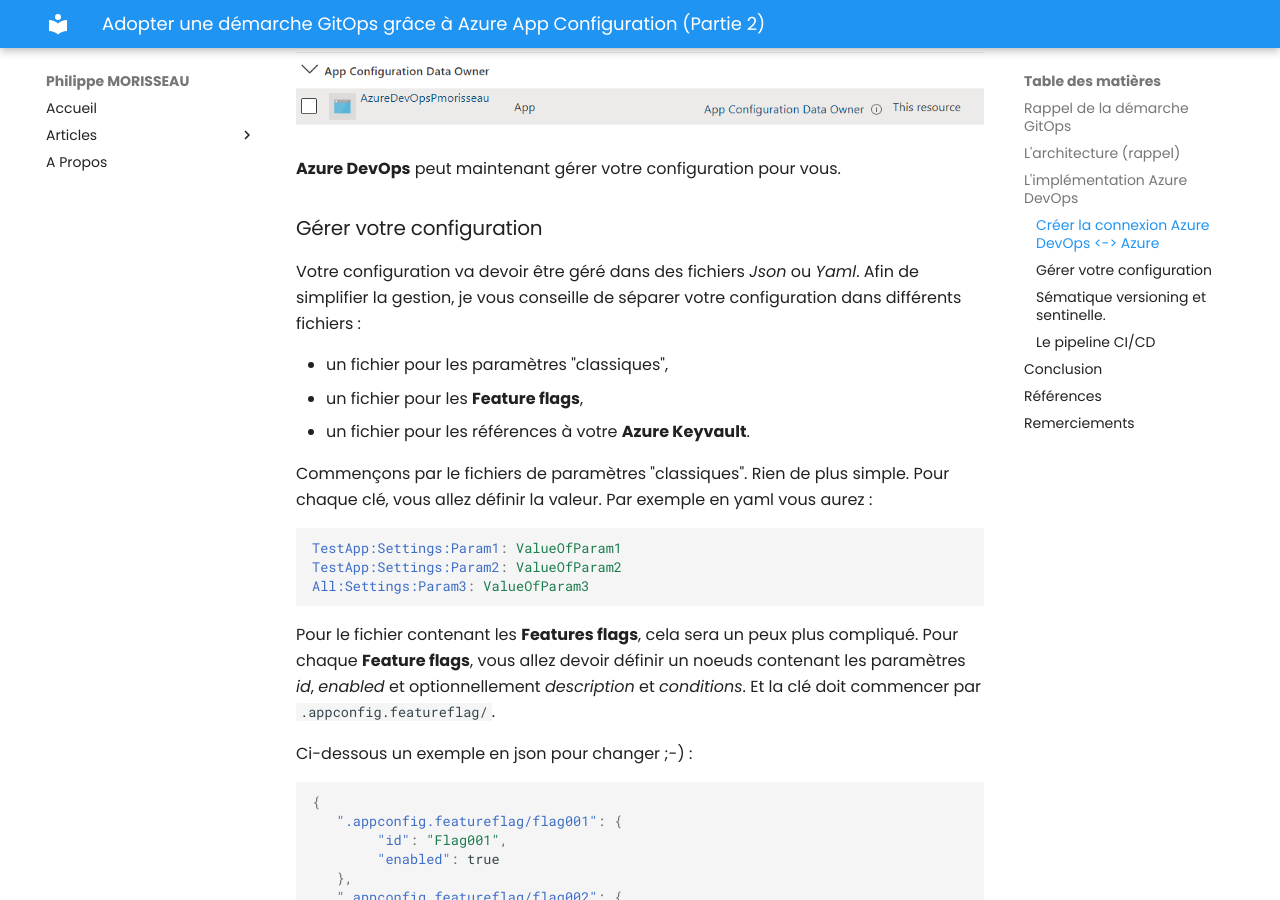
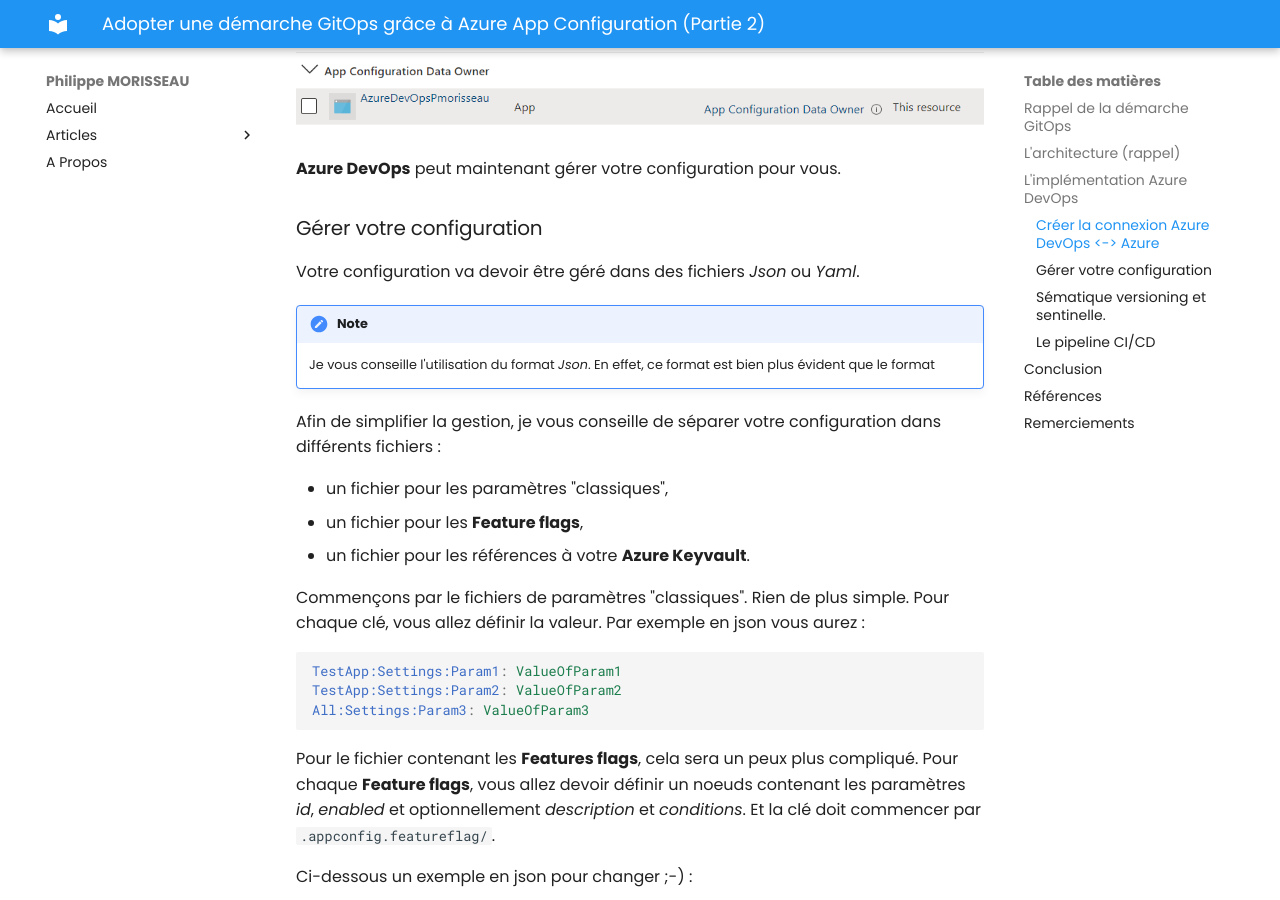
Before and after one commit to Ineaweb/Blog, an MkDocs documentation site: the page built from docs/articles/devops/gitops/02.gitops.AzureAppConfiguration.md, in a window 1280 px wide and 900 px high, scrolled down 2246 px. Built offline with MkDocs 1.6.1 and Material for MkDocs 9.7.7, drawn with Linux system fonts in a browser that asks for light colours.

````diff
--- a/docs/articles/devops/gitops/02.gitops.AzureAppConfiguration.md
+++ b/docs/articles/devops/gitops/02.gitops.AzureAppConfiguration.md
@@ -56,13 +56,17 @@
 ### Gérer votre configuration
 
 Votre configuration va devoir être géré dans des fichiers *Json* ou *Yaml*.
+
+!!! note
+    Je vous conseille l'utilisation du format *Json*. En effet, ce format est bien plus évident que le format
+
 Afin de simplifier la gestion, je vous conseille de séparer votre configuration dans différents fichiers :
 
 - un fichier pour les paramètres "classiques",
 - un fichier pour les **Feature flags**,
 - un fichier pour les références à votre **Azure Keyvault**.
 
-Commençons par le fichiers de paramètres "classiques". Rien de plus simple. Pour chaque clé, vous allez définir la valeur. Par exemple en yaml vous aurez :
+Commençons par le fichiers de paramètres "classiques". Rien de plus simple. Pour chaque clé, vous allez définir la valeur. Par exemple en json vous aurez :
 
 ```yaml
 TestApp:Settings:Param1: ValueOfParam1
````
Also changed, not shown: docs/articles/devops/gitops/01.gitops.AzureAppConfiguration.md (+3 -1 lines), 1 other file.
